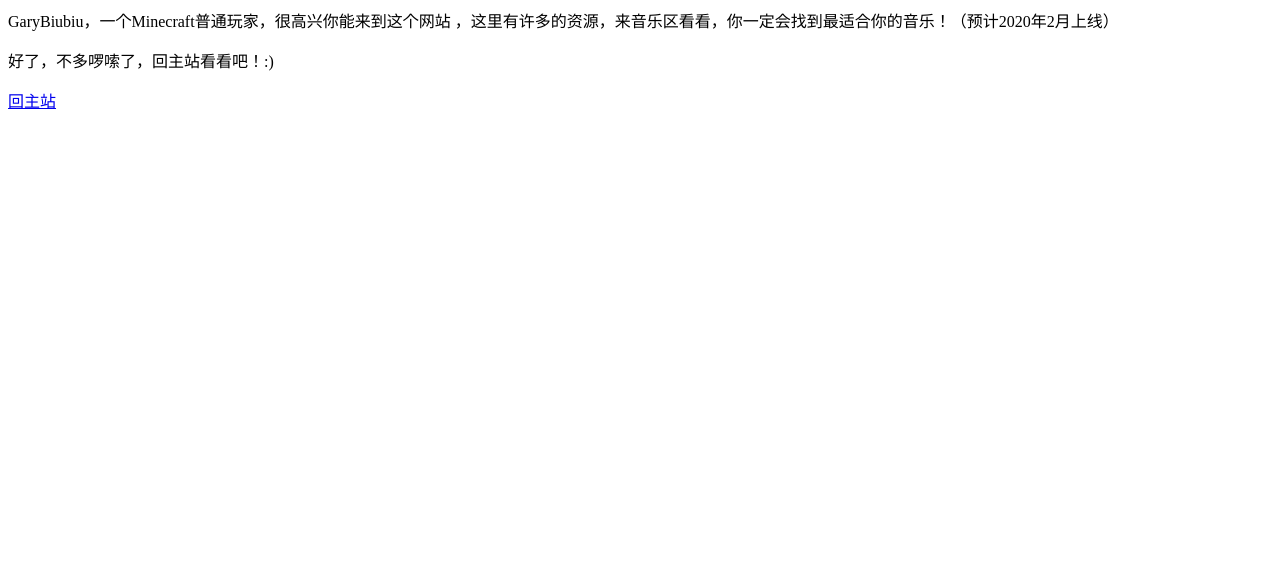
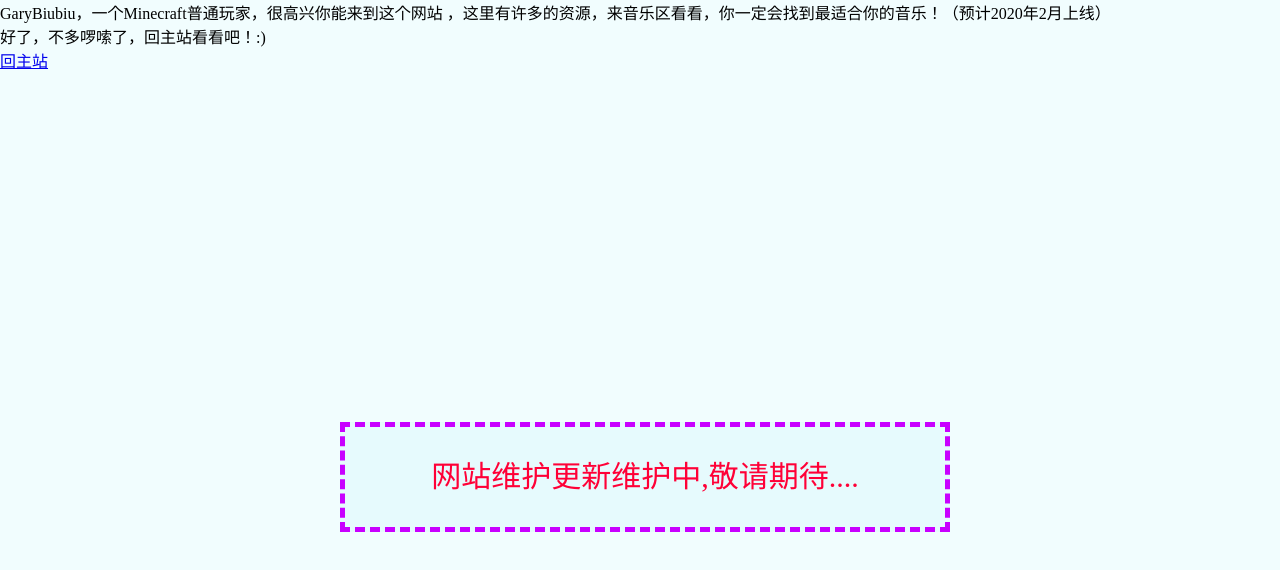
Before and after one commit to GaryBiubiu/aboutGaryBiubiu.github.io, a plain HTML site: page index.html in a window 1280 px wide. Drawn offline with Linux system fonts and the light colour scheme.

Commit message:
Update index.html

```diff
--- a/index.html
+++ b/index.html
@@ -1,3 +1,43 @@
 <P> GaryBiubiu，一个Minecraft普通玩家，很高兴你能来到这个网站 ，这里有许多的资源，来音乐区看看，你一定会找到最适合你的音乐！（预计2020年2月上线）</p>
 <P> 好了，不多啰嗦了，回主站看看吧！:) </p>
 <a href="https://garybiubiu.github.io">回主站</a>
+<!DOCTYPE HTML>
+<html>
+<head>
+<meta http-equiv="Content-Type" content="text/html; charset=utf-8">
+<title>网站维护更新中，敬请期待</title>
+</head>
+<style>
+*{
+  margin:0;
+  padding:0;
+  }
+html{
+  height:100%;
+  }
+body{
+  background:#F1FDFE;
+  height:100%;
+  }
+.mom{
+  width:600px;
+  height:100px;
+  line-height:100px;
+  text-align:center;
+  font-size:30px;
+  border-width:5px;
+  border-style:dashed;
+  border-color:rgb(200, 0, 255);
+  position:relative; left:50%;
+  margin-left:-300px; top:50%;
+  margin-top:-50px;
+  background:#e6fafd;
+  color:rgb(255, 0, 55);
+  }
+</style>
+<body>
+<div class="mom">
+    网站维护更新维护中,敬请期待....
+</div>
+</body>
+</html>
```
